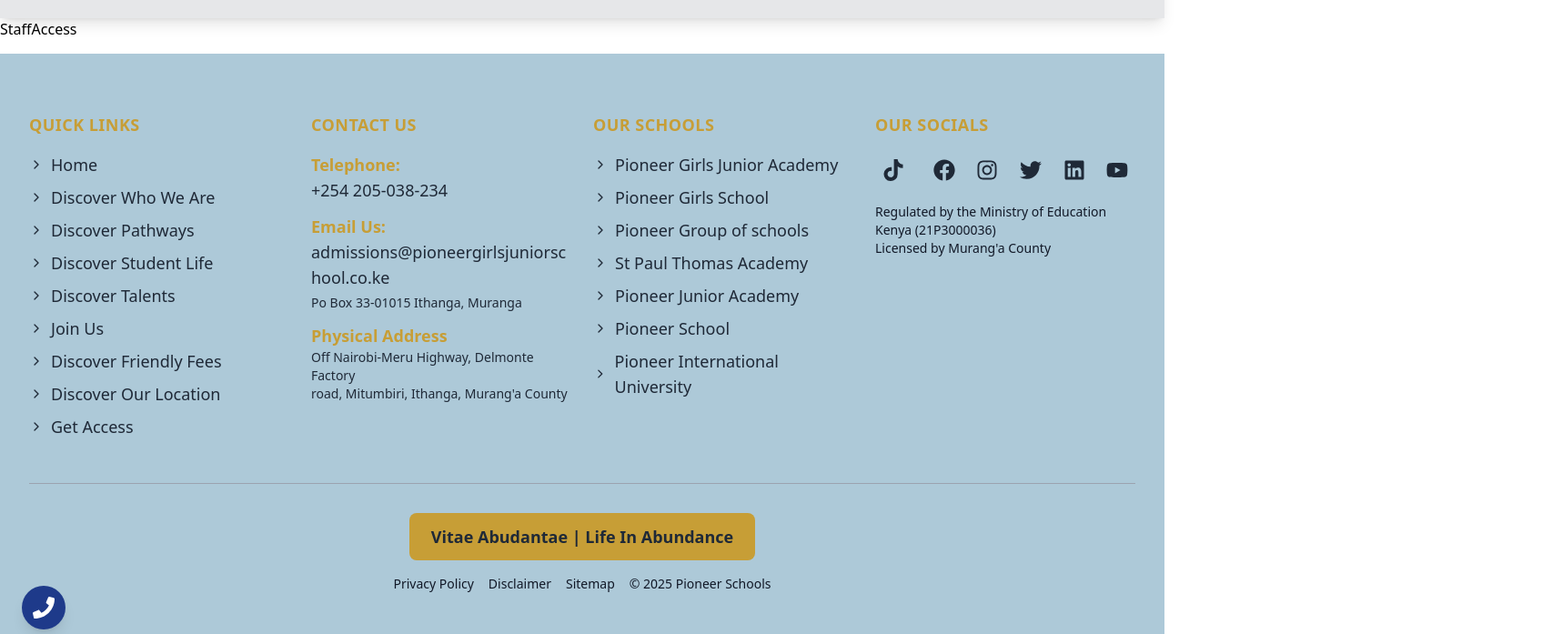
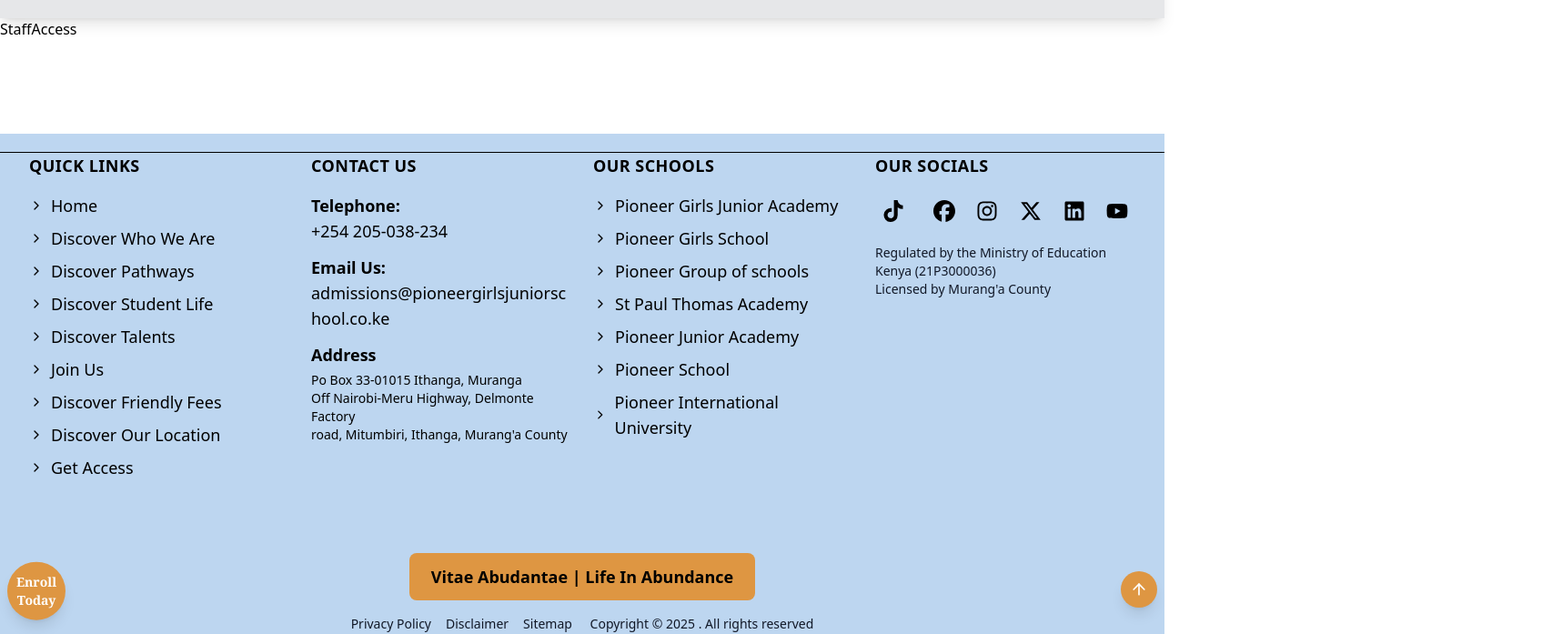
Before and after one commit to Nyakio-Eva/PGJA-site, a React (Vite) app in the folder pgja-site/: page /staff-access in a window 1280 px wide. Shown: the part 84-781 px from the top of the page at 91% size, 1706 px wide, since content can reach past the window. Built offline with nearby package versions, Linux system fonts and the light colour scheme.

Commit message:
edit layout and colors on pathway details component and across other components

```diff
--- a/pgja-site/src/components/Footer.tsx
+++ b/pgja-site/src/components/Footer.tsx
@@ -1,43 +1,49 @@
-import { FaTiktok, FaLinkedin, FaTwitter, FaInstagram, FaFacebook, FaYoutube, FaPhone } from 'react-icons/fa';
-import { ChevronRight } from 'lucide-react';
+import { FaTiktok, FaLinkedin, FaXTwitter, FaInstagram, FaFacebook, FaYoutube, } from 'react-icons/fa6';
+import { ChevronRight, ArrowUp } from 'lucide-react';
 import { Link } from 'react-router-dom'
 
 export default function Footer() {
     return(
-        <footer className="bg-[#adc9d8ff] text-gray-800 py-16 bottom-0">
+        <footer className="bg-[#bdd6f0] text-black py-5 bottom-0">
+            <div className="border-t border-black"></div>
             <div className="max-w-9xl mx-auto px-8">
                 <div className="grid grid-cols-1 md:grid-cols-2 lg:grid-cols-4 gap-6">
                     {/* Quick Links */}
                     <div className="space-y-4">
-                        <h4 className="text-lg font-bold text-[#c79e36ff] uppercase tracking-wide">Quick Links</h4>
+                        <h4 className="text-lg font-extrabold text-black uppercase tracking-wide">Quick Links</h4>
                         <ul className="space-y-2 text-lg">
-                            <li><Link to="/" className="slate-900 hover:text-[#c79e36ff] transition-colors flex items-center"> <ChevronRight className="w-4 h-4 mr-2 slate-900" /> Home</Link></li>
-                            <li><Link to="/discover-who-we-are" className="slate-900 hover:text-[#c79e36ff] transition-colors flex items-center"><ChevronRight className="w-4 h-4 mr-2 slate-900" />Discover Who We Are</Link></li>
-                            <li><Link to="/pathways" className="slate-900 hover:text-[#c79e36ff] transition-colors flex items-center"><ChevronRight className="w-4 h-4 mr-2 slate-900" />Discover Pathways</Link></li>
-                            <li><Link to="/student-life" className="slate-900 hover:text-[#c79e36ff] transition-colors flex items-center"><ChevronRight className="w-4 h-4 mr-2 slate-900" />Discover Student Life</Link></li>
-                            <li><Link to="/student-life" className="slate-900 hover:text-[#c79e36ff] transition-colors flex items-center"><ChevronRight className="w-4 h-4 mr-2 slate-900" />Discover Talents</Link></li>
-                            <li><Link to="/join-us" className="slate-900 hover:text-[#c79e36ff] transition-colors flex items-center"><ChevronRight className="w-4 h-4 mr-2 slate-900" />Join Us</Link></li>
-                            <li><Link to="/fees" className="slate-900 hover:text-[#c79e36ff] transition-colors flex items-center"><ChevronRight className="w-4 h-4 mr-2 slate-900" />Discover Friendly Fees</Link></li>
-                            <li><Link to="/our-location" className="slate-900 hover:text-[#c79e36ff] transition-colors flex items-center"><ChevronRight className="w-4 h-4 mr-2 slate-900" />Discover Our Location</Link></li>
-                            <li><Link to="/get-access" className="slate-900 hover:text-[#c79e36ff] transition-colors flex items-center"><ChevronRight className="w-4 h-4 mr-2 slate-900" />Get Access</Link></li>
+                            <li><Link to="/" className="slate-900 hover:text-[#de9642] transition-colors flex items-center"> <ChevronRight className="w-4 h-4 mr-2 slate-900" /> Home</Link></li>
+                            <li><Link to="/discover-who-we-are" className="slate-900 hover:text-[#de9642] transition-colors flex items-center"><ChevronRight className="w-4 h-4 mr-2 slate-900" />Discover Who We Are</Link></li>
+                            <li><Link to="/pathways" className="slate-900 hover:text-[#de9642] transition-colors flex items-center"><ChevronRight className="w-4 h-4 mr-2 slate-900" />Discover Pathways</Link></li>
+                            <li><Link to="/student-life" className="slate-900 hover:text-[#de9642] transition-colors flex items-center"><ChevronRight className="w-4 h-4 mr-2 slate-900" />Discover Student Life</Link></li>
+                            <li><Link to="/student-life" className="slate-900 hover:text-[#de9642] transition-colors flex items-center"><ChevronRight className="w-4 h-4 mr-2 slate-900" />Discover Talents</Link></li>
+                            <li><Link to="/join-us" className="slate-900 hover:text-[#de9642] transition-colors flex items-center"><ChevronRight className="w-4 h-4 mr-2 slate-900" />Join Us</Link></li>
+                            <li><Link to="/fees" className="slate-900 hover:text-[#de9642] transition-colors flex items-center"><ChevronRight className="w-4 h-4 mr-2 slate-900" />Discover Friendly Fees</Link></li>
+                            <li><Link to="/our-location" className="slate-900 hover:text-[#de9642] transition-colors flex items-center"><ChevronRight className="w-4 h-4 mr-2 slate-900" />Discover Our Location</Link></li>
+                            <li><Link to="/get-access" className="slate-900 hover:text-[#de9642] transition-colors flex items-center"><ChevronRight className="w-4 h-4 mr-2 slate-900" />Get Access</Link></li>
                         </ul>
                     </div>
 
                     {/* Contact Us */}
+
+
+
+
                     <div className="space-y-4">
-                        <h4 className="text-lg font-bold text-[#c79e36ff] uppercase tracking-wide">Contact Us</h4>
+                        <h4 className="text-lg font-extrabold text-black uppercase tracking-wide">Contact Us</h4>
                         <div className="space-y-3 text-lg">
                             <div>
-                                <div className="font-semibold text-[#c79e36ff]">Telephone:</div>
+                                <div className="font-semibold text-black">Telephone:</div>
                                 <div className="slate-900">+254 205-038-234</div>
                             </div>
                             <div>
-                                <div className="font-semibold text-[#c79e36ff]">Email Us:</div>
+                                <div className="font-semibold text-black">Email Us:</div>
                                 <div className="slate-900 break-words">admissions@pioneergirlsjuniorschool.co.ke</div>
-                                <div className="slate-900 text-sm mt-1">Po Box 33-01015 Ithanga, Muranga</div>
+
                             </div>
                             <div>
-                                <div className="font-semibold text-[#c79e36ff]">Physical Address</div>
+                                <div className="font-semibold text-black">Address</div>
+                                <div className="slate-900 text-sm mt-1">Po Box 33-01015 Ithanga, Muranga</div>
                                 <div className="slate-900 text-sm">
                                     <div>Off Nairobi-Meru Highway, Delmonte Factory</div>
                                     <div>road, Mitumbiri, Ithanga, Murang'a County</div>
@@ -48,30 +54,30 @@
 
                     {/* Our Schools */}
                     <div className="space-y-4">
-                        <h4 className="text-lg font-bold text-[#c79e36ff] uppercase tracking-wide">Our Schools</h4>
+                        <h4 className="text-lg font-extrabold text-black uppercase tracking-wide">Our Schools</h4>
                         <ul className="space-y-2 text-lg">
                             <li><a href="https://www.pioneergirlsjunioracademy.co.ke/" target="_blank"
-                            rel="noopener noreferrer" className="slate-900 hover:text-[#c79e36ff] transition-colors flex items-center"><ChevronRight className="w-4 h-4 mr-2 slate-900" />Pioneer Girls Junior Academy</a></li>
+                            rel="noopener noreferrer" className="slate-900 hover:text-[#de9642] transition-colors flex items-center"><ChevronRight className="w-4 h-4 mr-2 slate-900" />Pioneer Girls Junior Academy</a></li>
                            <li><a href="https://www.pioneergirlsschool.co.ke/" target="_blank"
-                            rel="noopener noreferrer" className="slate-900 hover:text-[#c79e36ff] transition-colors flex items-center"><ChevronRight className="w-4 h-4 mr-2 slate-900" />Pioneer Girls School</a></li>
+                            rel="noopener noreferrer" className="slate-900 hover:text-[#de9642] transition-colors flex items-center"><ChevronRight className="w-4 h-4 mr-2 slate-900" />Pioneer Girls School</a></li>
                             <li><a href="https://www.pioneergroupofschools.co.ke/" target="_blank"
-                            rel="noopener noreferrer" className="slate-900 hover:text-[#c79e36ff] transition-colors flex items-center"><ChevronRight className="w-4 h-4 mr-2 slate-900" />Pioneer Group of schools</a></li>
+                            rel="noopener noreferrer" className="slate-900 hover:text-[#de9642] transition-colors flex items-center"><ChevronRight className="w-4 h-4 mr-2 slate-900" />Pioneer Group of schools</a></li>
                             <li><a href="https://www.stpaulthomasacademy.co.ke/"  target="_blank"
-                            rel="noopener noreferrer" className="slate-900 hover:text-[#c79e36ff] transition-colors flex items-center"><ChevronRight className="w-4 h-4 mr-2 slate-900" />St Paul Thomas Academy</a></li>
+                            rel="noopener noreferrer" className="slate-900 hover:text-[#de9642] transition-colors flex items-center"><ChevronRight className="w-4 h-4 mr-2 slate-900" />St Paul Thomas Academy</a></li>
 
                             <li><a href="https://www.pioneerjunioracademy.co.ke/" target="_blank"
-                            rel="noopener noreferrer" className="slate-900 hover:text-[#c79e36ff] transition-colors flex items-center"><ChevronRight className="w-4 h-4 mr-2 slate-900" />Pioneer Junior Academy</a></li>
+                            rel="noopener noreferrer" className="slate-900 hover:text-[#de9642] transition-colors flex items-center"><ChevronRight className="w-4 h-4 mr-2 slate-900" />Pioneer Junior Academy</a></li>
                             <li><a href="https://www.pioneerschools.ac.ke/" target="_blank"
-                            rel="noopener noreferrer" className="slate-900 hover:text-[#c79e36ff] transition-colors flex items-center"><ChevronRight className="w-4 h-4 mr-2 slate-900" />Pioneer School</a></li>
+                            rel="noopener noreferrer" className="slate-900 hover:text-[#de9642] transition-colors flex items-center"><ChevronRight className="w-4 h-4 mr-2 slate-900" />Pioneer School</a></li>
                             <li><a href="https://piu.ac.ke/"  target="_blank"
-                             rel="noopener noreferrer" className="slate-900 hover:text-[#c79e36ff] transition-colors flex items-center"><ChevronRight className="w-4 h-4 mr-2 slate-900" />Pioneer International University</a></li>
+                             rel="noopener noreferrer" className="slate-900 hover:text-[#de9642] transition-colors flex items-center"><ChevronRight className="w-4 h-4 mr-2 slate-900" />Pioneer International University</a></li>
                         </ul>
 
                     </div>
 
                     {/* Our Socials */}
                     <div className="space-y-4">
-                        <h4 className="text-lg font-bold text-[#c79e36ff] uppercase tracking-wide">Our Socials</h4>
+                        <h4 className="text-lg font-extrabold text-black uppercase tracking-wide">Our Socials</h4>
                         <div className="flex space-x-2">
                             <a href="https://www.tiktok.com/@pioneergirlsschool" target="_blank"
                                  rel="noopener noreferrer" className="w-10 h-10 slate-900 rounded-full flex items-center justify-center hover:bg-yellow-600 transition-colors">
@@ -87,7 +93,7 @@
                             </a>
                             <a href="https://x.com/pioneergirlske?lang=en" target="_blank"
                                 rel="noopener noreferrer" className="w-10 h-10 slate-900 rounded-full flex items-center justify-center hover:bg-yellow-600 transition-colors">
-                                <FaTwitter size={24} />
+                                <FaXTwitter size={24} />
                             </a>
                             <a href="https://ke.linkedin.com/company/pioneer-girls-school" target="_blank"
                                 rel="noopener noreferrer" className="w-10 h-10 slate-900 rounded-full flex items-center justify-center hover:bg-yellow-600 transition-colors">
@@ -106,26 +112,40 @@
                 </div>
 
                 {/* Bottom Section with Tagline */}
-                <div className="mt-12 pt-8 border-t border-gray-400">
+                <div className="mt-12 pt-8">
                     <div className="text-center">
-                        <div className="bg-[#c79e36ff] slate-900 px-6 py-3 rounded-lg inline-block text-lg font-semibold mb-4">
+                        <div className="bg-[#de9642] slate-900 px-6 py-3 rounded-lg inline-block text-lg font-semibold mb-4">
                             Vitae Abudantae | Life In Abundance
                         </div>
                         <div className="text-gray-900 text-sm">
-                            <a href="#" className="hover:text-[#c79e36ff] mr-4">Privacy Policy</a>
-                            <a href="#" className="hover:text-[#c79e36ff] mr-4">Disclaimer</a>
-                            <a href="#" className="hover:text-[#c79e36ff] mr-4">Sitemap</a>
-                            <span className="container mx-auto text-center">
-                                &copy; {new Date().getFullYear()} Pioneer Schools
+                            <a href="#" className="hover:text-[#de9642] mr-4">Privacy Policy</a>
+                            <a href="#" className="hover:text-[#de9642] mr-4">Disclaimer</a>
+                            <a href="#" className="hover:text-[#de9642] mr-4">Sitemap</a>
+                            <span className="container mx-auto text-center"> Copyright
+                                &copy; {new Date().getFullYear()} . All rights reserved
                             </span>
                         </div>
                     </div>
                 </div>
 
-                {/* Floating Chat Button */}
-                <div className="fixed bottom-6 left-6">
-                    <button className="w-12 h-12 bg-blue-900 rounded-full flex items-center justify-center hover:bg-blue-600 transition-colors shadow-lg">
-                        <FaPhone size={24} className="text-white" />
+                {/* Floating Circle Button */}
+                <div className="fixed bottom-8 left-10 z-50 transform -translate-x-1/2 animate-bounce">
+                    <Link
+                        to="https://enquireto.pioneergroupofschools.co.ke/SignIn?ReturnUrl=%2F"
+                        className="w-16 h-16 bg-[#de9642] text-white hover:bg-[#bfd5ee] hover:text-gray-900 transition-colors shadow-lg rounded-full flex items-center justify-center mx-auto text-center text-sm font-extrabold font-serif"
+                        title="Enroll Today"
+                    >
+                        Enroll Today
+                    </Link>
+                </div>
+                {/* Scroll to Top */}
+                <div className="fixed bottom-12 right-2 z-50">
+                    <button
+                        className="bg-[#de9642] backdrop-blur-md w-10 h-10 rounded-full hover:bg-opacity-70 transition-all duration-300 flex items-center justify-center shadow-lg"
+                        onClick={() => window.scrollTo({ top: 0, behavior: 'smooth' })}
+                        title="Back to Top"
+                    >
+                        <ArrowUp className="text-white" size={20} />
                     </button>
                 </div>
             </div>
--- a/pgja-site/src/components/LandingPage.tsx
+++ b/pgja-site/src/components/LandingPage.tsx
@@ -68,13 +68,13 @@
       <div
         className="relative flex min-h-screen items-center justify-center bg-cover bg-center p-4"
         style={{
-          backgroundImage: `linear-gradient(rgba(0, 0, 0, 0.34), rgba(0,0,0,0.5)), url("/landingpage.webp")`,
+          backgroundImage: `linear-gradient(rgba(0, 0, 0, 0.24), rgba(0, 0, 0, 0.34)), url("/landingpage.webp")`,
         }}
       >
         <div className="container mx-auto flex p-0">
           <div className="w-full flex flex-col justify-center items-center min-w-[250px] break-words px-4 mt-24">
             <h1
-              className="text-left text-3xl sm:text-3xl  md:text-5xl lg:text-6xl font-bold mb-8 min-h-[3rem] px-4 text-white z-10"
+              className="text-left text-3xl sm:text-2xl  md:text-3xl lg:text-4xl font-bold mt-12 min-h-[3rem] px-4 text-white z-10"
             >
               {displayedText}
 
@@ -140,10 +140,10 @@
             </div>
 
             {/* Modal Footer */}
-            <div className="flex flex-col sm:flex-row gap-3 p-2 my-2 border-t border-gray-200">
+            <div className="flex justify-end p-4 border-t border-gray-200">
               <button
                 onClick={closeModal}
-                className="flex-1 py-2 bg-slate-200 hover:bg-gray-600 text-blue-900 font-medium rounded-lg transition-colors duration-200"
+                className="px-4 py-2 bg-slate-400 rounded hover:bg-gray-400 text-sm font-semibold mx-4"
               >
                 Close
               </button>
@@ -151,7 +151,7 @@
                 href="https://enquireto.pioneergroupofschools.co.ke/"
                 target="_blank"
                 rel="noopener noreferrer"
-                className="flex-1 py-2 bg-blue-900 hover:bg-slate-700 text-white font-medium rounded-lg text-center transition-colors duration-200"
+                 className="px-4 py-2 bg-blue-900 hover:bg-[#b08a2f] text-white rounded text-sm font-semibold"
               >
                 Apply Now
               </a>
--- a/pgja-site/src/components/Leadership.tsx
+++ b/pgja-site/src/components/Leadership.tsx
@@ -15,7 +15,7 @@
         <div className="w-full md:w-1/2 text-center mt-10 md:mt-0">
           <Link
             to="/discover-pathways"
-            className="text-white text-xl font-semibold px-6 py-3 rounded-md bg-yellow-600 hover:bg-amber-500"
+            className="text-white text-xl font-bold px-6 py-3 rounded-md bg-[#f4a024] hover:bg-blue-200"
           >
             Discover Pathways
           </Link>
--- a/pgja-site/src/components/SafetySecurity.tsx
+++ b/pgja-site/src/components/SafetySecurity.tsx
@@ -1,5 +1,5 @@
 import React from 'react';
-import { Shield, Heart, AlertTriangle, Camera, MapPin, Users } from 'lucide-react';
+import { Shield, Heart, AlertTriangle } from 'lucide-react';
 
 interface SecurityFeatureProps {
   title: string;
--- a/pgja-site/src/pages/Pathways.tsx
+++ b/pgja-site/src/pages/Pathways.tsx
@@ -12,16 +12,16 @@
       <div className="w-full flex flex-wrap max-w-7xl mx-auto">
         {/* Text Section */}
         <div className="w-full lg:w-2/3 flex flex-col justify-center px-4 my-20 lg:my-40">
-          <h1 className="text-left text-[#F7C948] text-2xl sm:text-3xl md:text-4xl font-semibold leading-relaxed">
+          <h1 className="text-left text-white text-2xl sm:text-3xl md:text-4xl font-semibold leading-relaxed">
             Our students are taken through the CBE Curriculum, and we major on <br />
             <p>
             Science, Technology, Engineering and Mathematics. </p>
           </h1>
           <a
             href="/pathway-details"
-            className="bg-yellow-600 text-white font-bold text-xl px-6 py-4 rounded shadow hover:brightness-110 transition mt-10 md:w-1/2"
+            className="bg-[#f4a024] text-white font-bold text-xl px-6 py-4 rounded shadow hover:brightness-110 transition mt-10 md:w-1/3 whitespace-nowrap"
           >
-            Explore Pathway Details
+            Discover Pathway Details
           </a>
         </div>
 
```
Also changed, not shown: pgja-site/src/components/Navigation.tsx (+17 -9 lines), pgja-site/src/components/PathwayDetails.tsx (+160 -74 lines), pgja-site/src/pages/WhoWeAre.tsx (+8 -8 lines), pgja-site/public/tailormade.webp (added).
